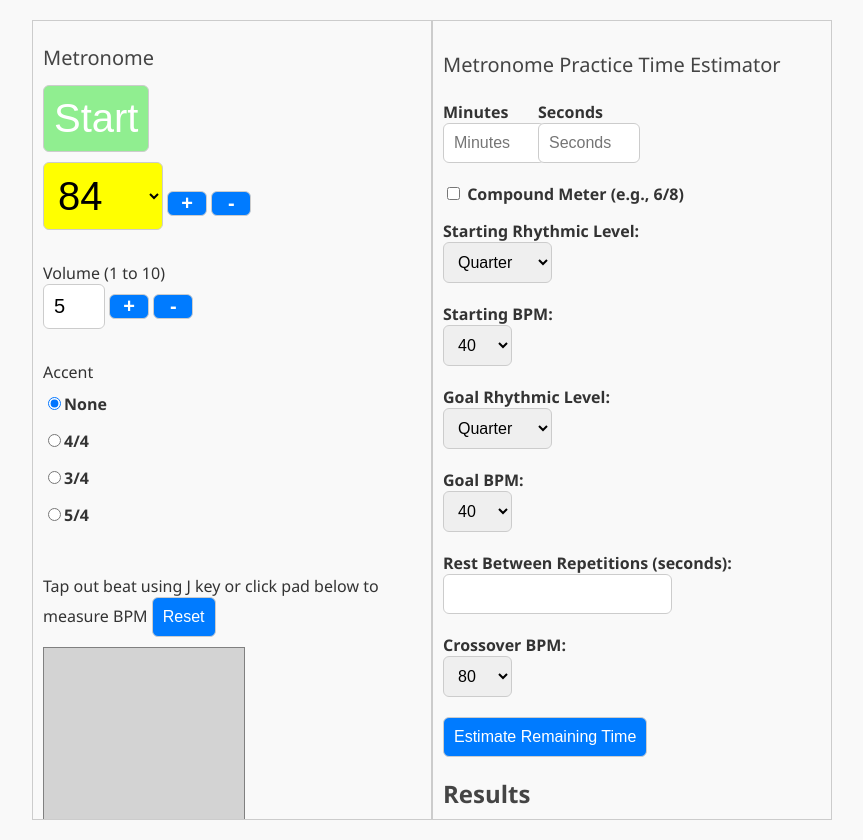
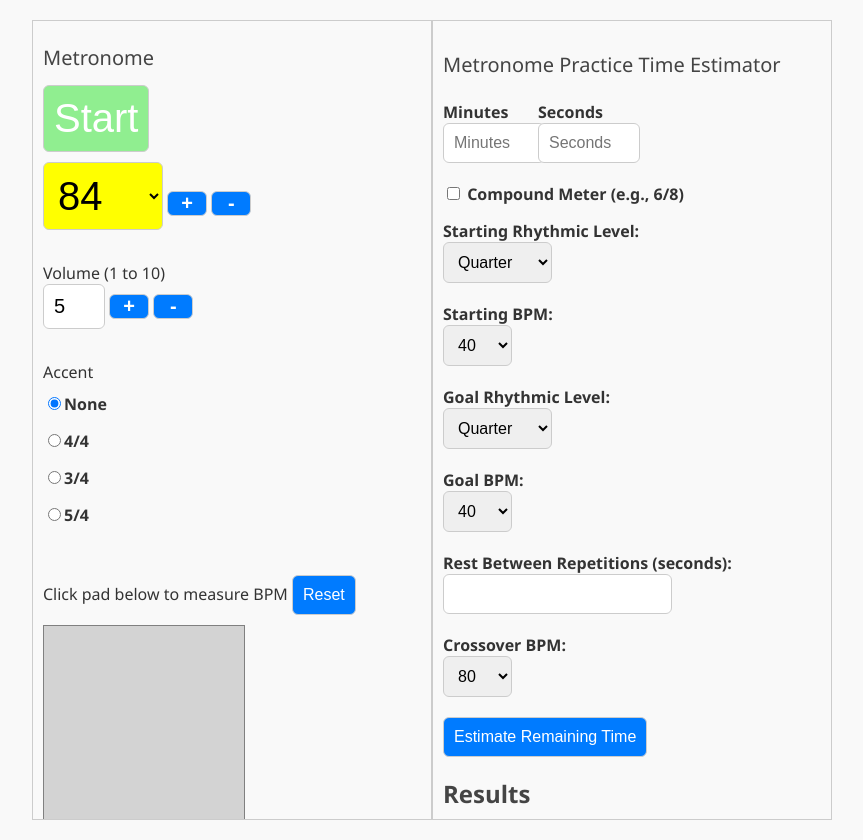
Before and after one commit to metronome-guy/metronome-time-left, a plain HTML site: page index.html in a window 1280 px wide. Shown: the whole page, without its empty margins (208-1071 px from the left). Drawn offline with Linux system fonts and the light colour scheme.

Commit message:
Update index.html

```diff
--- a/index.html
+++ b/index.html
@@ -272,7 +272,7 @@
 
 
     <br><br>
-    <div>Tap out beat using J key or click pad below to measure BPM
+    <div>Click pad below to measure BPM
         <button id="reset_button" onclick="reset_tap()">Reset</button>
     </div>
     <div id="my_tap_results"></div>
```
